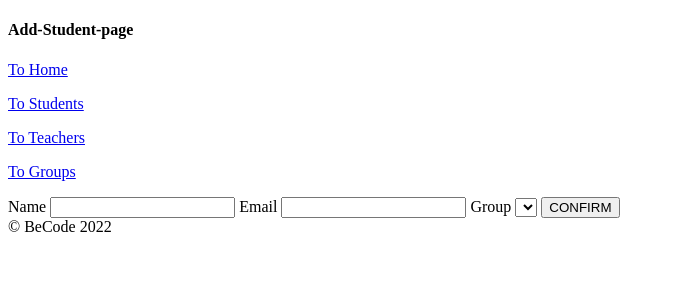
After one commit to WendyQuarteer/php-crud, a PHP site: template View/students/addStudent.php in a window 1280 px wide. The commit adds this page. Shown: the top 300 px of the page, without its empty margins (0-675 px from the left). Run offline with PHP 8.4, Linux system fonts and the light colour scheme; the template is opened without the code that fills it, so the values that code supplies are empty.

Commit message:
implemented the logic to add a new record to the db and display it on the general view

```diff
--- /dev/null
+++ b/View/students/addStudent.php
@@ -0,0 +1,32 @@
+<?php require 'View/includes/header.php' ?>
+
+<!-- this is the view, try to put only simple if's and loops here.
+Anything complex should be calculated in the model -->
+
+<section>
+    <h4>Add-Student-page</h4>
+    <p><a href="index.php?page=home">To Home</a></p>
+    <p><a href="index.php?page=students">To Students</a></p>
+    <p><a href="index.php?page=teachers">To Teachers</a></p>
+    <p><a href="index.php?page=groups">To Groups</a></p>
+
+    <form action="index.php?page=students&type=confirmAdd" method="post">
+        Name <input type="text" name="student-name">
+        Email <input type="text" name="student-email">
+        Group
+        <select name="student-group" id="">
+
+            <?php foreach($allGroups as $group): ?>
+
+            <option value='<?= $group->getId(); ?>'> <?= $group->getName(); ?> </option>
+
+            <?php endforeach; ?>
+
+        </select>
+        <button type="submit">CONFIRM</button>
+
+    </form>
+
+</section>
+
+<?php require 'View/includes/footer.php' ?>
--- a/View/students/students.php
+++ b/View/students/students.php
@@ -17,7 +17,7 @@ Anything complex should be calculated in the model -->
 <h2>DEMO TABLE</h2>
 <section>
     <!-- make into button -->
-    <span class="material-symbols-outlined">add_circle</span>
+    <form action="index.php?page=students&type=add" method="post"><button type="submit">ADD NEW STUDENT</button></form>
 
     <table style="border: 1px solid;">
         <!-- headings -->
```
Also changed, not shown: Controller/StudentsController.php (+25 -0 lines), Model/StudentLoader.php (+13 -2 lines), View/students/deleteStudent.php (deleted, +0 -10 lines).
